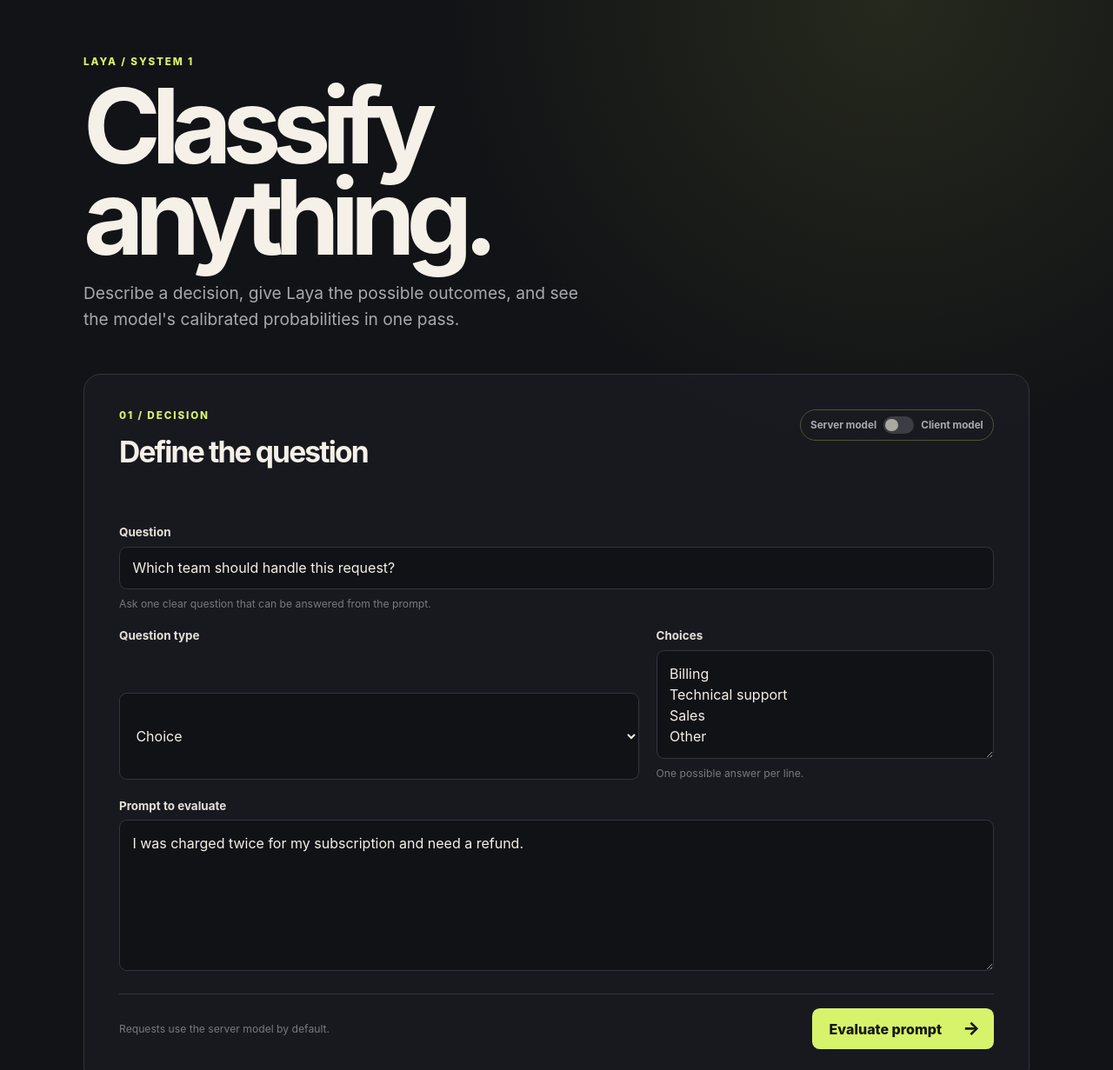
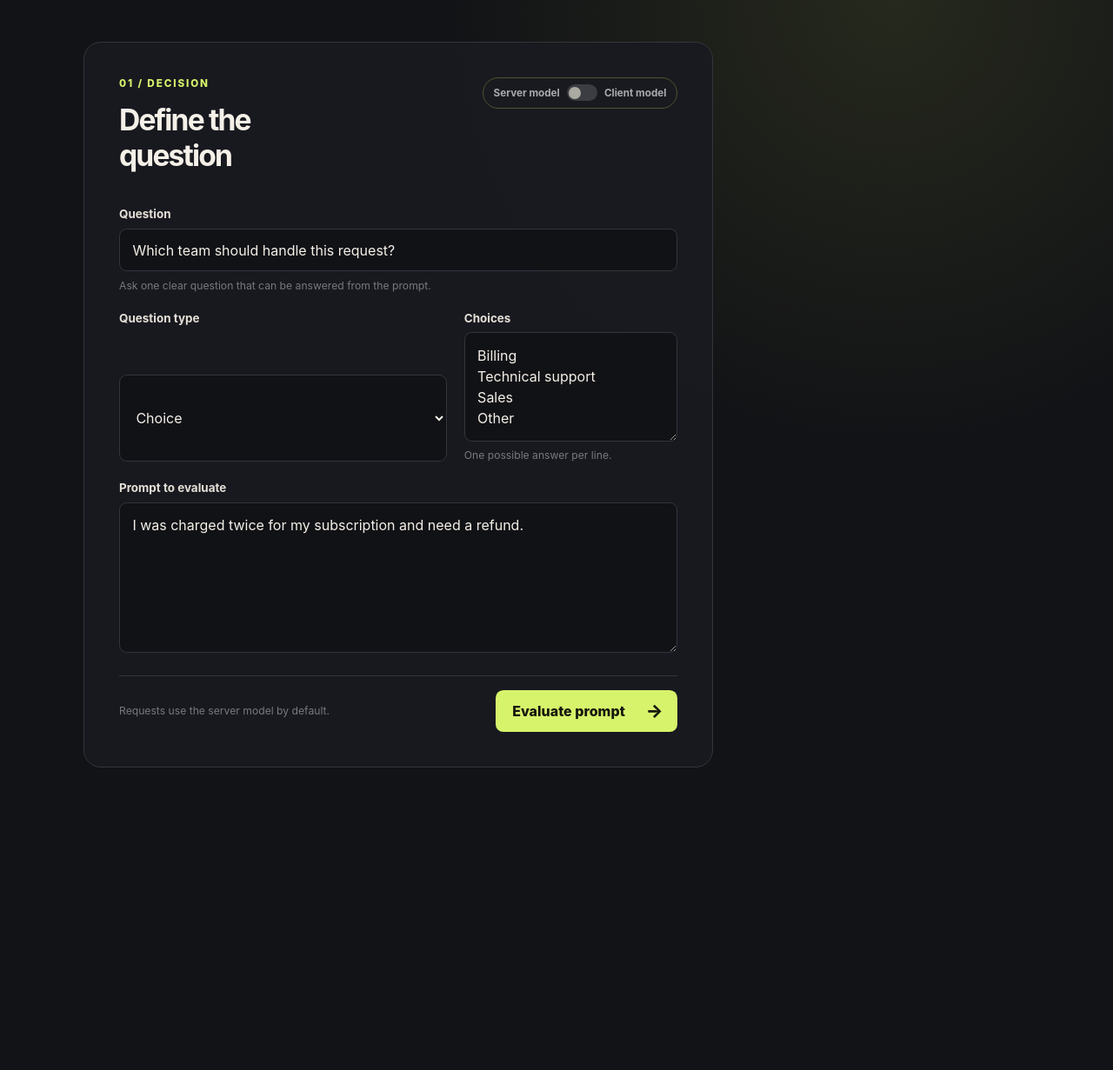
Before and after one commit to zeachco/hybrid-classification-poc, a website built with Vite: page client/index.html in a window 1280 px wide. Shown: the top 1231 px of the page at 87% size. After the commit the page ends 998 px from the top, so only its background shows below. Built offline with nearby package versions, Linux system fonts and the light colour scheme.

Commit message:
Update decision UI card layout

```diff
--- a/client/src/main.ts
+++ b/client/src/main.ts
@@ -60,15 +60,6 @@
 
 app.innerHTML = `
   <main class="shell">
-    <header class="hero">
-      <p class="eyebrow">Laya / System 1</p>
-      <h1>Classify anything.</h1>
-      <p class="lede">
-        Describe a decision, give Laya the possible outcomes, and see the model's calibrated
-        probabilities in one pass.
-      </p>
-    </header>
-
     <form class="classifier" data-form>
       <div class="form-heading">
         <div>
--- a/client/src/styles.css
+++ b/client/src/styles.css
@@ -36,9 +36,13 @@
 }
 
 .shell {
+  display: grid;
+  grid-template-columns: minmax(0, 1.35fr) minmax(18rem, 0.65fr);
+  align-items: start;
+  gap: 1rem;
   width: min(100% - 2rem, 68rem);
   margin: 0 auto;
-  padding: 4rem 0 5rem;
+  padding: 3rem 0 5rem;
 }
 
 .hero {
@@ -92,8 +96,13 @@
   padding: clamp(1.25rem, 4vw, 2.5rem);
 }
 
+.classifier {
+  grid-column: 1;
+}
+
 .results {
-  margin-top: 1rem;
+  grid-column: 2;
+  margin-top: 0;
 }
 
 .form-heading,
@@ -447,8 +456,9 @@
 }
 
 .status {
+  grid-column: 1 / -1;
   min-height: 1.2rem;
-  margin: 1rem 0 0;
+  margin: 0;
   color: var(--ink-soft);
   font-size: 0.82rem;
 }
@@ -463,6 +473,17 @@
 
 .status[data-state="loading"] {
   color: #d9d2c3;
+}
+
+@media (max-width: 900px) {
+  .shell {
+    display: block;
+    padding-top: 2.5rem;
+  }
+
+  .results {
+    margin-top: 1rem;
+  }
 }
 
 @media (max-width: 620px) {
```
